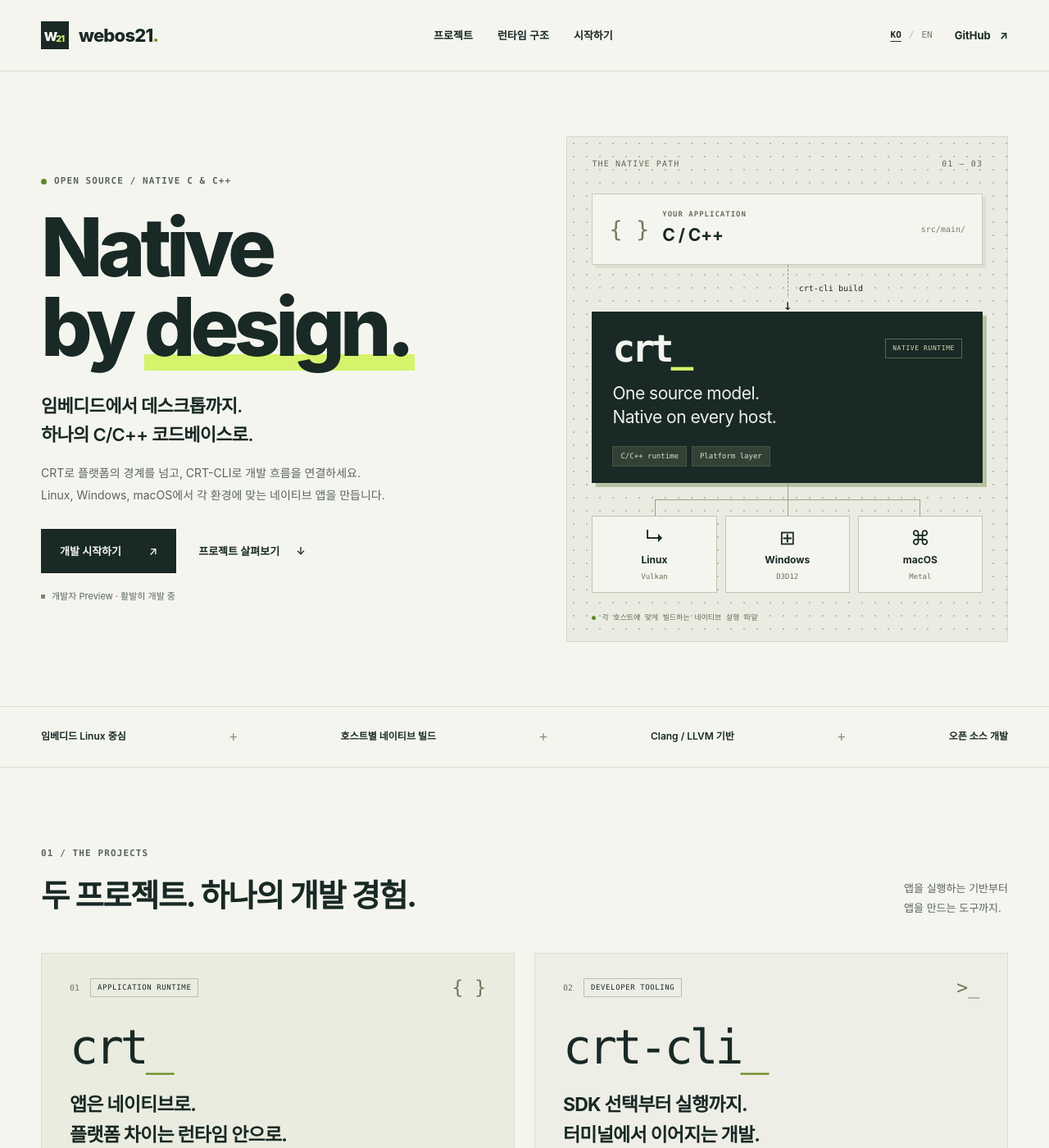
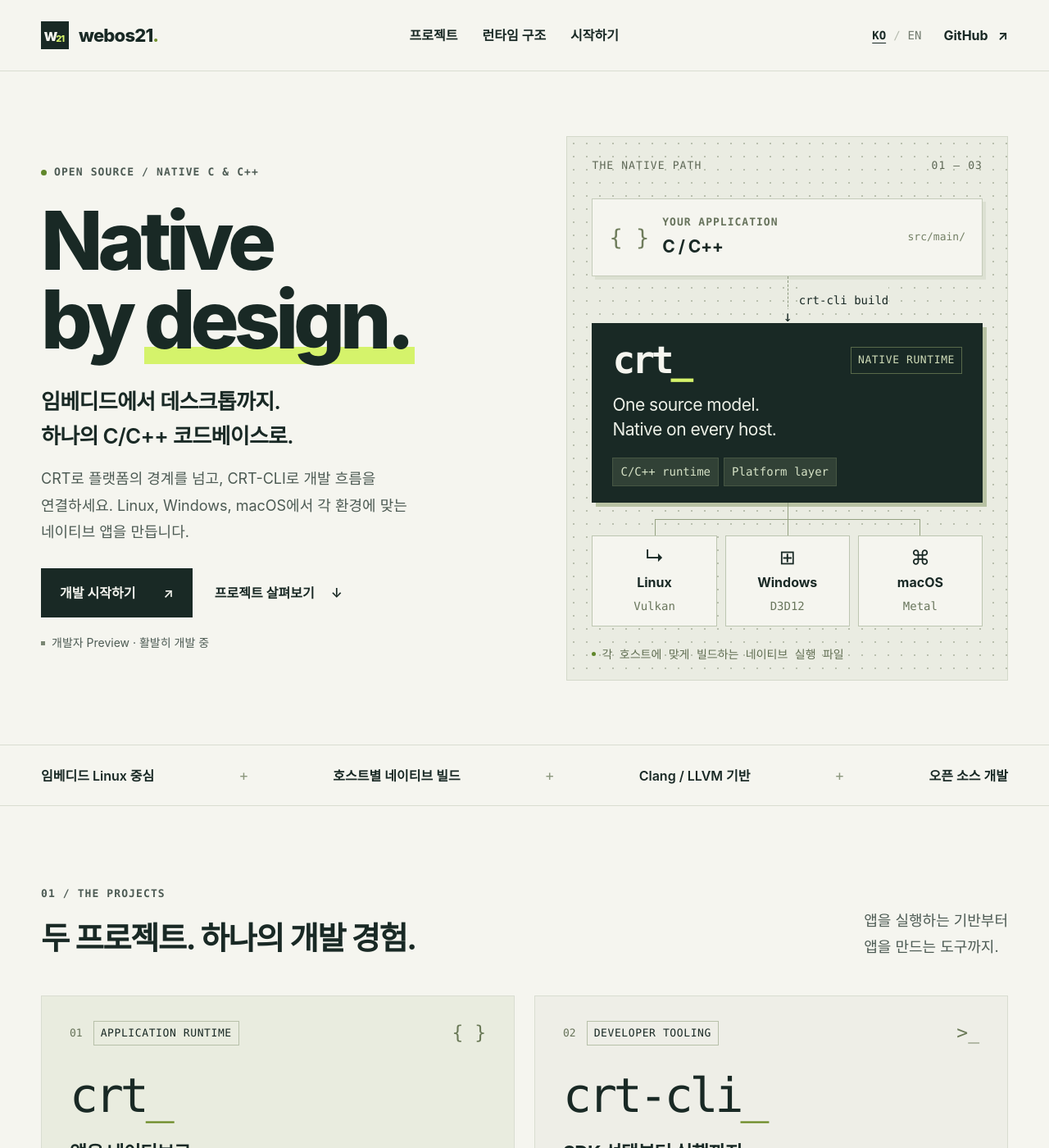
Before and after one commit to webos21/webos21.github.com, a Jekyll site: the page built from index.html, in a window 1280 px wide and 1400 px high. Shown: the whole window at 82% size. Built offline with Jekyll 4.4.1, drawn with Linux system fonts in a browser that asks for light colours.

Commit message:
Improve landing page typography and readability

```diff
--- a/assets/css/landing.css
+++ b/assets/css/landing.css
@@ -2,7 +2,11 @@
 :root {
   --paper:#f5f5ef;
   --ink:#192925;
-  --muted:#5a655f;
+  --muted:#4d5b54;
+  --text-body:1.125rem;
+  --text-small:1rem;
+  --text-caption:.875rem;
+  --text-label:.8125rem;
   --line:#d9ddd1;
   --lime:#d5f36b;
   --mono:ui-monospace,SFMono-Regular,Consolas,"Liberation Mono",monospace;
@@ -19,11 +23,12 @@ html {
 }
 
 body {
+  font-size:var(--text-body);
   margin:0;
   background:var(--paper);
   color:var(--ink);
   font-family:var(--sans);
-  line-height:1.7;
+  line-height:1.75;
   -webkit-font-smoothing:antialiased;
   word-break:keep-all;
 }
@@ -82,7 +87,7 @@ p {
 
 .eyebrow,.mono-label {
   font-family:var(--mono);
-  font-size:11px;
+  font-size:var(--text-label);
   font-weight:600;
   letter-spacing:1.1px;
 }
@@ -172,7 +177,7 @@ p {
 .header-inner nav {
   display:flex;
   gap:30px;
-  font-size:13px;
+  font-size:var(--text-small);
   font-weight:600;
 }
 
@@ -195,7 +200,7 @@ p {
   align-items:center;
   gap:6px;
   font-family:var(--mono);
-  font-size:11px;
+  font-size:var(--text-caption);
 }
 
 .language-switch button {
@@ -203,7 +208,7 @@ p {
   background:none;
   color:#737c70;
   padding:8px 3px;
-  font-size:11px;
+  font-size:var(--text-caption);
 }
 
 .language-switch button[aria-pressed=true] {
@@ -218,7 +223,7 @@ p {
 }
 
 .github-link {
-  font-size:13px;
+  font-size:var(--text-small);
   font-weight:650;
 }
 
@@ -263,7 +268,7 @@ p {
 
 .hero-lead {
   margin-top:30px;
-  font-size:22px;
+  font-size:26px;
   line-height:1.6;
   color:var(--ink);
   font-weight:600;
@@ -271,10 +276,10 @@ p {
 }
 
 .hero-description {
-  font-size:14px;
-  line-height:1.9;
+  font-size:var(--text-body);
+  line-height:1.8;
   margin-top:16px;
-  max-width:430px;
+  max-width:480px;
 }
 
 .hero-actions {
@@ -290,7 +295,7 @@ p {
   justify-content:space-between;
   gap:34px;
   font-weight:600;
-  font-size:13px;
+  font-size:var(--text-small);
   padding:15px 22px;
   transition:background .15s,transform .15s;
 }
@@ -307,7 +312,7 @@ p {
 }
 
 .text-link {
-  font-size:13px;
+  font-size:var(--text-small);
   font-weight:600;
   display:inline-flex;
   align-items:center;
@@ -323,7 +328,7 @@ p {
   display:flex;
   align-items:center;
   gap:8px;
-  font-size:11px;
+  font-size:var(--text-caption);
   margin-top:19px;
 }
 
@@ -344,7 +349,7 @@ p {
 
 .visual-caption {
   font-family:var(--mono);
-  font-size:10px;
+  font-size:var(--text-label);
   letter-spacing:1.1px;
   display:flex;
   justify-content:space-between;
@@ -369,7 +374,7 @@ p {
 }
 
 .source-node .mono-label {
-  font-size:9px;
+  font-size:var(--text-label);
   letter-spacing:1px;
   color:#67735c;
   display:block;
@@ -382,7 +387,7 @@ p {
 
 .file-label {
   font-family:var(--mono);
-  font-size:10px;
+  font-size:var(--text-label);
   color:#748066;
   margin-left:auto;
 }
@@ -394,7 +399,7 @@ p {
   justify-content:center;
   position:relative;
   font-family:var(--mono);
-  font-size:10px;
+  font-size:var(--text-caption);
 }
 
 .flow-line:before {
@@ -451,7 +456,7 @@ p {
 
 .outline-label {
   font-family:var(--mono);
-  font-size:8px;
+  font-size:var(--text-label);
   letter-spacing:.6px;
   border:1px solid #58694a;
   padding:4px 8px;
@@ -468,12 +473,13 @@ p {
 
 .runtime-layers {
   display:flex;
+  flex-wrap:wrap;
   gap:6px;
 }
 
 .runtime-layers span {
   font-family:var(--mono);
-  font-size:9px;
+  font-size:var(--text-caption);
   background:#314136;
   border:1px solid #465643;
   padding:4px 9px;
@@ -537,24 +543,25 @@ p {
 }
 
 .host-nodes strong {
-  font-size:12px;
+  font-size:var(--text-small);
   display:block;
 }
 
 .host-nodes small {
   font-family:var(--mono);
   display:block;
-  font-size:9px;
+  font-size:var(--text-caption);
   color:#69765c;
   margin-top:3px;
 }
 
 .visual-footer {
+  line-height:1.6;
   display:flex;
   align-items:center;
   gap:7px;
   font-family:var(--mono);
-  font-size:9px;
+  font-size:var(--text-caption);
   padding:23px 0 20px;
   color:#606e52;
 }
@@ -574,7 +581,7 @@ p {
   justify-content:space-between;
   gap:15px;
   min-height:73px;
-  font-size:12px;
+  font-size:var(--text-small);
   font-weight:600;
 }
 
@@ -601,9 +608,9 @@ p {
 }
 
 .section-heading>p {
-  font-size:13px;
-  line-height:1.9;
-  max-width:320px;
+  font-size:var(--text-body);
+  line-height:1.8;
+  max-width:360px;
 }
 
 .project-grid {
@@ -630,19 +637,20 @@ p {
 
 .project-top {
   display:flex;
+  flex-wrap:wrap;
   align-items:center;
   gap:13px;
   font-family:var(--mono);
 }
 
 .project-index {
-  font-size:10px;
+  font-size:var(--text-label);
   color:#68745b;
 }
 
 .pill {
   border:1px solid #b7c0a9;
-  font-size:9px;
+  font-size:var(--text-label);
   letter-spacing:.6px;
   padding:3px 8px;
 }
@@ -676,8 +684,8 @@ p {
 }
 
 .project-description {
-  font-size:13px;
-  line-height:1.95;
+  font-size:var(--text-body);
+  line-height:1.8;
   margin-top:17px;
 }
 
@@ -685,7 +693,7 @@ p {
   list-style:none;
   margin:23px 0 30px;
   padding:0;
-  font-size:12px;
+  font-size:var(--text-small);
 }
 
 .feature-list li {
@@ -709,14 +717,14 @@ p {
 
 .release-fingerprint p {
   color:var(--ink);
-  font-size:12px;
+  font-size:var(--text-small);
   font-weight:600;
 }
 
 .release-fingerprint>span {
   display:block;
   font-family:var(--mono);
-  font-size:9px;
+  font-size:var(--text-label);
   color:var(--muted);
   margin-top:5px;
 }
@@ -724,7 +732,7 @@ p {
 .release-fingerprint code {
   display:block;
   font-family:var(--mono);
-  font-size:12px;
+  font-size:15px;
   line-height:1.8;
   overflow-wrap:anywhere;
   word-break:break-all;
@@ -734,7 +742,7 @@ p {
 
 .release-fingerprint a {
   display:inline-block;
-  font-size:11px;
+  font-size:var(--text-caption);
   text-decoration:underline;
   text-underline-offset:3px;
   margin-top:12px;
@@ -747,7 +755,7 @@ p {
   margin-top:auto;
   padding:20px 0;
   border-top:1px solid #c6ceba;
-  font-size:12px;
+  font-size:var(--text-small);
   font-weight:600;
 }
 
@@ -778,10 +786,10 @@ p {
 }
 
 .architecture-copy>p:not(.eyebrow) {
-  font-size:14px;
-  line-height:1.95;
+  font-size:var(--text-body);
+  line-height:1.8;
   margin-top:23px;
-  max-width:390px;
+  max-width:440px;
 }
 
 .architecture-copy>.text-link {
@@ -792,23 +800,23 @@ p {
   border-left:2px solid #a4b17f;
   margin-top:35px;
   padding-left:17px;
-  max-width:390px;
+  max-width:440px;
 }
 
 .scope-note .mono-label {
-  font-size:9px;
+  font-size:var(--text-label);
   color:#5d6a4e;
 }
 
 .scope-note p {
-  font-size:11px;
-  line-height:1.9;
+  font-size:var(--text-small);
+  line-height:1.8;
   margin-top:8px;
 }
 
 .scope-note a {
   display:inline-block;
-  font-size:11px;
+  font-size:var(--text-small);
   text-decoration:underline;
   text-underline-offset:3px;
   margin-top:9px;
@@ -831,15 +839,15 @@ p {
 
 .stack-number {
   font-family:var(--mono);
-  font-size:10px;
+  font-size:var(--text-label);
   color:#71805b;
-  width:24px;
+  width:30px;
   flex-shrink:0;
 }
 
 .stack-row strong {
   display:block;
-  font-size:15px;
+  font-size:18px;
   font-weight:650;
 }
 
@@ -847,7 +855,7 @@ p {
   display:block;
   color:#6a755f;
   font-family:var(--mono);
-  font-size:10px;
+  font-size:var(--text-caption);
   margin-top:4px;
 }
 
@@ -865,12 +873,11 @@ p {
 
 .stack-tag {
   font-family:var(--mono);
-  font-size:8px;
+  font-size:var(--text-label);
   line-height:1.5;
   border:1px solid #cbd2bf;
   padding:3px 6px;
   margin-left:auto;
-  white-space:nowrap;
   color:#69775a;
 }
 
@@ -903,11 +910,11 @@ p {
   padding-top:10px;
   text-align:center;
   font-family:var(--mono);
-  font-size:11px;
+  font-size:var(--text-small);
 }
 
 .stack-footnote {
-  font-size:10px;
+  font-size:var(--text-caption);
   text-align:center;
   margin-top:17px;
 }
@@ -951,19 +958,19 @@ p {
   height:33px;
   border:1px solid #bdc8a9;
   font-family:var(--mono);
-  font-size:10px;
+  font-size:var(--text-label);
   background:#e9eddf;
 }
 
 .workflow-steps h3 {
-  font-size:17px;
+  font-size:21px;
   margin:3px 0 8px;
 }
 
 .workflow-steps p {
-  font-size:13px;
-  line-height:1.9;
-  max-width:290px;
+  font-size:var(--text-body);
+  line-height:1.8;
+  max-width:340px;
 }
 
 .terminal {
@@ -974,12 +981,13 @@ p {
 
 .terminal-bar {
   display:flex;
+  flex-wrap:wrap;
   align-items:center;
   gap:14px;
   padding:14px 19px;
   border-bottom:1px solid #3c493e;
   font-family:var(--mono);
-  font-size:10px;
+  font-size:var(--text-caption);
   color:#bcc8b3;
 }
 
@@ -1002,7 +1010,7 @@ p {
   border:1px solid #62705a;
   background:transparent;
   padding:4px 8px;
-  font-size:9px;
+  font-size:var(--text-caption);
 }
 
 .copy-button:hover {
@@ -1019,7 +1027,7 @@ p {
 
 .code-comment {
   font-family:var(--mono);
-  font-size:10px;
+  font-size:var(--text-caption);
   color:#a9bd97;
   margin-bottom:16px;
   overflow-wrap:anywhere;
@@ -1028,7 +1036,7 @@ p {
 
 .terminal pre {
   font-family:var(--mono);
-  font-size:12px;
+  font-size:15px;
   line-height:2;
   margin:0;
   overflow-x:auto;
@@ -1043,6 +1051,7 @@ p {
 
 .terminal-bottom {
   display:flex;
+  flex-wrap:wrap;
   align-items:center;
   gap:9px;
   margin-top:17px;
@@ -1063,21 +1072,21 @@ p {
 
 .terminal-bottom>span:last-child {
   font-family:var(--mono);
-  font-size:9px;
+  font-size:var(--text-caption);
   margin-left:auto;
   color:#a6b398;
 }
 
 .terminal-note {
-  font-size:10px;
-  line-height:1.9;
+  font-size:var(--text-caption);
+  line-height:1.8;
   padding:14px 25px 16px;
   color:#bcc9af;
   border-top:1px solid #3c493e;
 }
 
 .copy-status {
-  font-size:12px;
+  font-size:var(--text-small);
   min-height:1.7em;
   text-align:right;
   margin-top:17px;
@@ -1098,7 +1107,7 @@ p {
 }
 
 .use-cases .eyebrow {
-  font-size:9px;
+  font-size:var(--text-label);
   margin-bottom:16px;
 }
 
@@ -1118,13 +1127,13 @@ p {
 }
 
 .use-case-items h3 {
-  font-size:14px;
+  font-size:19px;
   margin-bottom:9px;
 }
 
 .use-case-items p {
-  font-size:11px;
-  line-height:1.9;
+  font-size:var(--text-small);
+  line-height:1.8;
 }
 
 .start-section {
@@ -1151,14 +1160,14 @@ p {
 
 .start-heading p:not(.eyebrow) {
   color:#bdc9b2;
-  font-size:12px;
-  line-height:1.95;
+  font-size:var(--text-body);
+  line-height:1.8;
   margin-top:16px;
 }
 
 .preview-label {
   font-family:var(--mono);
-  font-size:9px;
+  font-size:var(--text-label);
   letter-spacing:1px;
   color:var(--lime);
   display:flex;
@@ -1206,14 +1215,14 @@ p {
 
 .platform>p {
   font-family:var(--mono);
-  font-size:11px;
+  font-size:var(--text-small);
   color:#c3d4b1;
   margin-top:8px;
 }
 
 .platform>small {
   display:block;
-  font-size:10px;
+  font-size:15px;
   color:#aebfa1;
   margin:16px 0 24px;
   min-height:18px;
@@ -1225,7 +1234,7 @@ p {
   gap:10px;
   border-top:1px solid #4e5e46;
   padding:16px 0;
-  font-size:11px;
+  font-size:var(--text-small);
   color:var(--lime);
 }
 
@@ -1238,7 +1247,7 @@ p {
   gap:34px;
   flex-wrap:wrap;
   margin-top:28px;
-  font-size:11px;
+  font-size:var(--text-small);
 }
 
 .start-resources a {
@@ -1256,8 +1265,8 @@ p {
 }
 
 .preview-note {
-  font-size:10px;
-  line-height:1.95;
+  font-size:15px;
+  line-height:1.8;
   color:#b3c0a7;
   border-top:1px solid #46573d;
   margin-top:30px;
@@ -1275,7 +1284,7 @@ p {
 
 .contribute .eyebrow {
   margin-bottom:15px;
-  font-size:10px;
+  font-size:var(--text-label);
 }
 
 .contribute h2 {
@@ -1283,7 +1292,7 @@ p {
 }
 
 .contribute p:not(.eyebrow) {
-  font-size:12px;
+  font-size:var(--text-body);
   margin-top:15px;
 }
 
@@ -1309,7 +1318,7 @@ p {
 
 .footer-inner p {
   font-family:var(--mono);
-  font-size:9px;
+  font-size:var(--text-caption);
   margin-left:6px;
 }
 
@@ -1317,7 +1326,7 @@ p {
   display:flex;
   gap:24px;
   margin-left:auto;
-  font-size:10px;
+  font-size:15px;
 }
 
 .footer-inner a:hover {
@@ -1398,7 +1407,6 @@ p {
   }
   .header-inner nav {
     gap:17px;
-    font-size:11px;
   }
   .header-actions {
     gap:12px;
@@ -1415,14 +1423,7 @@ p {
     font-size:70px;
     letter-spacing:-4px;
   }
-  .hero-lead {
-    font-size:18px;
-  }
-  .hero-description {
-    font-size:12px;
-  }
   .hero .eyebrow {
-    font-size:9px;
     letter-spacing:.5px;
   }
   .hero-actions {
@@ -1432,19 +1433,10 @@ p {
   .hero-visual {
     padding:20px 16px 0;
   }
-  .visual-caption {
-    font-size:8px;
-  }
   .source-node {
     padding:12px;
     gap:10px;
   }
-  .source-node .mono-label {
-    font-size:7px;
-  }
-  .source-node strong {
-    font-size:17px;
-  }
   .node-icon {
     font-size:22px;
   }
@@ -1458,26 +1450,15 @@ p {
     font-size:37px;
   }
   .outline-label {
-    font-size:6px;
     padding:3px 5px;
-  }
-  .runtime-node p {
-    font-size:18px;
   }
   .runtime-layers {
     flex-wrap:wrap;
   }
-  .runtime-layers span {
-    font-size:8px;
-  }
   .host-nodes {
     gap:6px;
   }
-  .host-nodes strong {
-    font-size:10px;
-  }
   .visual-footer {
-    font-size:7px;
     gap:5px;
   }
   .section {
@@ -1487,7 +1468,6 @@ p {
     gap:22px;
   }
   .section-heading>p {
-    font-size:11px;
     max-width:210px;
   }
   .section-heading h2 {
@@ -1503,7 +1483,6 @@ p {
     gap:8px;
   }
   .pill {
-    font-size:7px;
     padding:3px 5px;
   }
   .project-glyph {
@@ -1511,15 +1490,6 @@ p {
   }
   .project>h3 {
     font-size:48px;
-  }
-  .project-tagline {
-    font-size:19px;
-  }
-  .project-description {
-    font-size:12px;
-  }
-  .feature-list {
-    font-size:11px;
   }
   .architecture-grid {
     gap:40px;
@@ -1531,22 +1501,12 @@ p {
   .architecture-copy h2 {
     font-size:28px;
   }
-  .architecture-copy>p:not(.eyebrow) {
-    font-size:12px;
-  }
   .stack-row {
     padding:15px 12px;
     gap:8px;
   }
   .stack-number {
     width:20px;
-    font-size:9px;
-  }
-  .stack-row strong {
-    font-size:12px;
-  }
-  .stack-row small {
-    font-size:8px;
   }
   .stack-base-icon {
     display:none;
@@ -1555,23 +1515,11 @@ p {
     grid-template-columns:1fr 1.3fr;
     gap:30px;
   }
-  .workflow-steps h3 {
-    font-size:15px;
-  }
-  .workflow-steps p {
-    font-size:11px;
-  }
   .terminal-body {
     padding:20px 17px;
   }
-  .terminal pre {
-    font-size:10px;
-  }
   .terminal-bar {
     padding:12px;
-  }
-  .terminal-bar>span:nth-child(2) {
-    font-size:8px;
   }
   .terminal-note {
     padding-inline:17px;
@@ -1601,12 +1549,6 @@ p {
   .platform-heading h3 {
     font-size:21px;
   }
-  .platform>p {
-    font-size:9px;
-  }
-  .platform>small {
-    font-size:9px;
-  }
   .contribute {
     padding-block:55px;
   }
@@ -1614,7 +1556,6 @@ p {
     font-size:25px;
   }
   .contribute .button {
-    font-size:11px;
     gap:20px;
     padding-inline:17px;
   }
@@ -1650,7 +1591,6 @@ p {
     justify-content:space-between;
     border-top:1px solid var(--line);
     padding-top:10px;
-    font-size:11px;
   }
   .header-actions {
     margin-left:auto;
@@ -1668,11 +1608,9 @@ p {
     letter-spacing:-5px;
   }
   .hero-lead {
-    font-size:21px;
     margin-top:27px;
   }
   .hero-description {
-    font-size:13px;
     max-width:100%;
     margin-top:13px;
   }
@@ -1681,11 +1619,7 @@ p {
     flex-wrap:nowrap;
   }
   .hero-actions .text-link {
-    font-size:11px;
     gap:10px;
-  }
-  .hero-note {
-    font-size:10px;
   }
   .hero-visual {
     padding:20px 25px 0;
@@ -1694,21 +1628,13 @@ p {
     margin:auto;
   }
   .visual-caption {
-    font-size:9px;
     margin-bottom:20px;
   }
   .source-node {
     padding:15px 18px;
   }
-  .source-node .mono-label {
-    font-size:9px;
-  }
-  .source-node strong {
-    font-size:20px;
-  }
   .file-label {
     display:block;
-    font-size:9px;
   }
   .runtime-node {
     padding:22px;
@@ -1716,26 +1642,13 @@ p {
   .runtime-wordmark {
     font-size:43px;
   }
-  .outline-label {
-    font-size:8px;
-  }
-  .runtime-node p {
-    font-size:23px;
-  }
   .runtime-layers {
     flex-wrap:nowrap;
   }
-  .runtime-layers span {
-    font-size:9px;
-  }
   .host-nodes {
     gap:9px;
   }
-  .host-nodes strong {
-    font-size:12px;
-  }
   .visual-footer {
-    font-size:8px;
     padding-block:20px;
   }
   .principles-inner {
@@ -1743,7 +1656,6 @@ p {
     grid-template-columns:1fr 1fr;
     gap:12px 15px;
     padding-block:20px;
-    font-size:10px;
     text-align:center;
   }
   .principles-inner>[aria-hidden] {
@@ -1757,7 +1669,6 @@ p {
     margin-bottom:28px;
   }
   .section-heading .eyebrow {
-    font-size:10px;
     margin-bottom:14px;
   }
   .section-heading h2 {
@@ -1765,7 +1676,6 @@ p {
   }
   .section-heading>p {
     max-width:100%;
-    font-size:12px;
     margin-top:15px;
   }
   .section-heading>p br {
@@ -1778,9 +1688,6 @@ p {
   .project {
     padding:25px 26px 0;
   }
-  .pill {
-    font-size:9px;
-  }
   .project-glyph {
     font-size:23px;
   }
@@ -1788,18 +1695,8 @@ p {
     font-size:56px;
     margin-top:24px;
   }
-  .project-tagline {
-    font-size:23px;
-  }
-  .project-description {
-    font-size:13px;
-  }
   .feature-list {
-    font-size:12px;
     margin-bottom:22px;
-  }
-  .project-links {
-    font-size:12px;
   }
   .architecture-section {
     padding-block:55px;
@@ -1808,14 +1705,10 @@ p {
     grid-template-columns:1fr;
     gap:35px;
   }
-  .architecture-copy .eyebrow {
-    font-size:10px;
-  }
   .architecture-copy h2 {
     font-size:29px;
   }
   .architecture-copy>p:not(.eyebrow) {
-    font-size:13px;
     max-width:100%;
   }
   .scope-note {
@@ -1826,21 +1719,11 @@ p {
     padding:17px 19px;
     gap:15px;
   }
-  .stack-row strong {
-    font-size:14px;
-  }
-  .stack-row small {
-    font-size:9px;
-  }
   .stack-base-icon {
     display:block;
   }
   .stack-tag {
     display:block;
-    font-size:7px;
-  }
-  .stack-footnote {
-    font-size:9px;
   }
   .workflow-grid {
     grid-template-columns:1fr;
@@ -1849,11 +1732,7 @@ p {
   .workflow-steps li {
     padding-bottom:24px;
   }
-  .workflow-steps h3 {
-    font-size:16px;
-  }
   .workflow-steps p {
-    font-size:12px;
     max-width:100%;
   }
   .terminal-bar {
@@ -1861,18 +1740,6 @@ p {
   }
   .terminal-body {
     padding:21px 18px 16px;
-  }
-  .terminal pre {
-    font-size:11px;
-  }
-  .terminal-bar>span:nth-child(2) {
-    font-size:9px;
-  }
-  .terminal-bottom>span:last-child {
-    font-size:8px;
-  }
-  .terminal-note {
-    font-size:10px;
   }
   .copy-status {
     margin-top:15px;
@@ -1900,11 +1767,7 @@ p {
     margin:0;
   }
   .use-case-items h3 {
-    font-size:14px;
     margin:0;
-  }
-  .use-case-items p {
-    font-size:12px;
   }
   .start-section {
     padding-block:55px;
@@ -1930,27 +1793,18 @@ p {
   .platform-heading h3 {
     font-size:26px;
   }
-  .platform>p {
-    font-size:11px;
-  }
   .platform>small {
-    font-size:11px;
     margin:11px 0 18px;
-  }
-  .platform>a {
-    font-size:12px;
   }
   .start-resources {
     flex-direction:column;
     gap:19px;
-    font-size:12px;
     margin-top:25px;
   }
   .start-resources a {
     justify-content:space-between;
   }
   .preview-note {
-    font-size:10px;
     margin-top:26px;
   }
   .contribute {
@@ -1960,12 +1814,8 @@ p {
   .contribute h2 {
     font-size:25px;
   }
-  .contribute p:not(.eyebrow) {
-    font-size:12px;
-  }
   .contribute .button {
     margin-top:24px;
-    font-size:12px;
     padding:14px 20px;
     gap:30px;
   }
@@ -1982,7 +1832,6 @@ p {
   .footer-inner>div {
     margin-left:0;
     justify-content:space-between;
-    font-size:11px;
   }
 }
 
@@ -1996,11 +1845,7 @@ p {
     font-size:96px;
     letter-spacing:-5px;
   }
-  .hero-lead {
-    font-size:22px;
-  }
   .hero-description {
-    font-size:14px;
     max-width:480px;
   }
   .hero-actions {
@@ -2012,18 +1857,9 @@ p {
     margin:auto;
     padding:24px 30px 0;
   }
-  .visual-caption {
-    font-size:10px;
-  }
   .source-node {
     padding:17px 20px;
   }
-  .source-node strong {
-    font-size:21px;
-  }
-  .source-node .mono-label {
-    font-size:9px;
-  }
   .file-label {
     display:block;
   }
@@ -2033,20 +1869,141 @@ p {
   .runtime-node {
     padding:22px 25px;
   }
-  .runtime-node p {
-    font-size:23px;
-  }
-  .outline-label {
-    font-size:8px;
-  }
-  .runtime-layers span {
-    font-size:9px;
-  }
-  .host-nodes strong {
-    font-size:12px;
-  }
-  .visual-footer {
-    font-size:9px;
+}
+
+/* Reflow reading columns before the larger type becomes cramped. */
+@media(max-width:960px) {
+  .hero {
+    grid-template-columns:1fr;
+    gap:40px;
+  }
+  .hero-description {
+    max-width:580px;
+  }
+  .hero-visual {
+    width:100%;
+    max-width:580px;
+    margin-inline:auto;
+  }
+  .architecture-grid,.workflow-grid {
+    grid-template-columns:1fr;
+    gap:36px;
+  }
+  .architecture-copy>p:not(.eyebrow),.scope-note,.workflow-steps p {
+    max-width:100%;
+  }
+  .project-grid {
+    grid-template-columns:1fr;
+  }
+  .section-heading {
+    display:block;
+  }
+  .section-heading>p {
+    max-width:100%;
+    margin-top:18px;
+  }
+  .section-heading>p br {
+    display:none;
+  }
+  .start-heading {
+    display:block;
+  }
+  .start-heading>div:last-child {
+    max-width:100%;
+    margin-top:24px;
+  }
+  .use-case-items {
+    grid-template-columns:1fr;
+  }
+  .contribute {
+    flex-wrap:wrap;
+  }
+}
+
+@media(max-width:800px) {
+  html {
+    scroll-padding-top:140px;
+  }
+  .header-inner {
+    height:auto;
+    flex-wrap:wrap;
+    padding-block:16px 12px;
+    row-gap:12px;
+  }
+  .header-inner nav {
+    order:3;
+    width:100%;
+    justify-content:space-between;
+    border-top:1px solid var(--line);
+    padding-top:10px;
+  }
+  .header-actions {
+    margin-left:auto;
+  }
+  .platform-grid {
+    grid-template-columns:1fr;
+  }
+  .hero-lead {
+    font-size:24px;
+  }
+  .hero-actions {
+    flex-wrap:wrap;
+  }
+  .runtime-layers {
+    flex-wrap:wrap;
+  }
+  .source-node {
+    flex-wrap:wrap;
+  }
+  .stack-row {
+    gap:12px;
+    padding:18px 14px;
+  }
+  .stack-tag {
+    display:none;
+  }
+}
+
+@media(max-width:600px) {
+  :root {
+    --text-body:1.0625rem;
+  }
+  .hero .eyebrow {
+    letter-spacing:0;
+  }
+  .hero-visual {
+    padding:20px 16px 0;
+  }
+  .source-node {
+    padding:16px 12px;
+  }
+  .file-label {
+    display:none;
+  }
+  .runtime-node {
+    padding:20px 16px;
+  }
+  .runtime-top {
+    flex-wrap:wrap;
+  }
+  .visual-caption {
+    letter-spacing:0;
+  }
+  .flow-line span:first-child {
+    left:calc(50% + 10px);
+  }
+  .project {
+    padding-inline:22px;
+  }
+  .terminal-body {
+    padding-inline:16px;
+  }
+  .terminal-bottom>span:last-child {
+    width:100%;
+  }
+  .footer-inner>div {
+    flex-wrap:wrap;
+    gap:20px;
   }
 }
 
```
